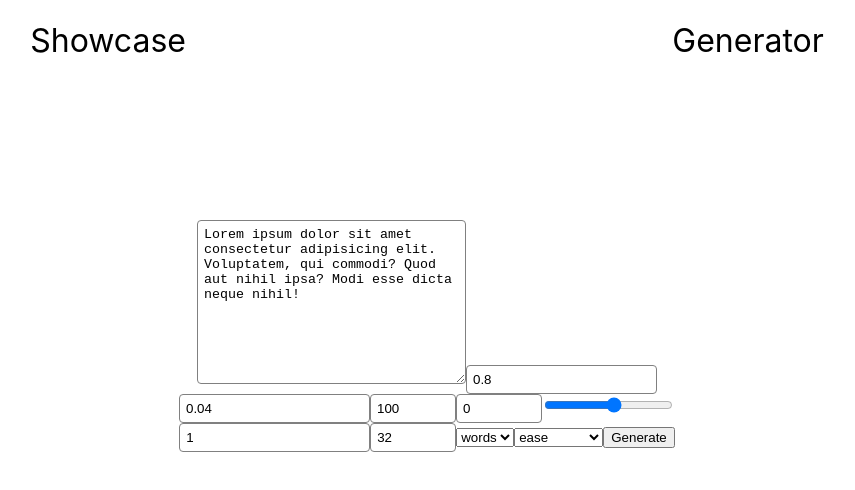
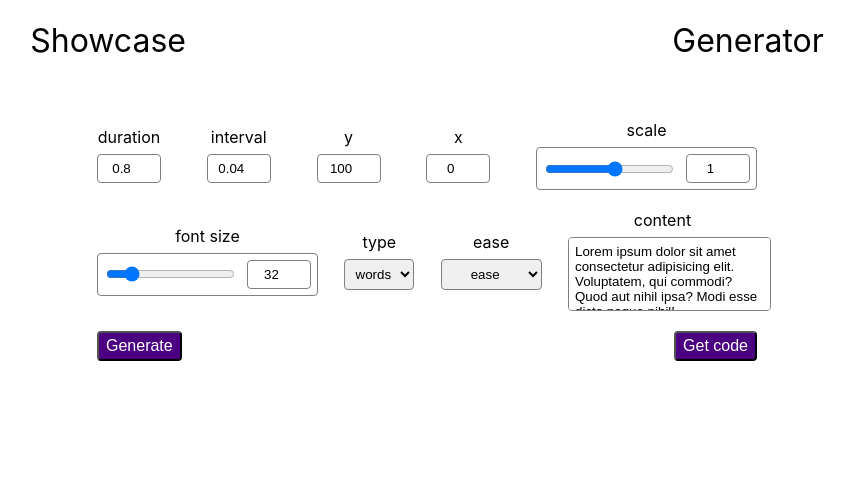
Before and after one commit to kalkson/react-animated-text-content-demo, a React (Create React App) app: page /generator in a window 1280 px wide. Shown: the top 490 px of the page, without its empty margins (213-1068 px from the left). Built offline with nearby package versions, Linux system fonts and the light colour scheme.

Commit message:
extend demo

```diff
--- a/package.json
+++ b/package.json
@@ -11,6 +11,7 @@
     "react-dom": "^17.0.2",
     "react-router-dom": "^6.0.2",
     "react-scripts": "4.0.3",
+    "react-syntax-highlighter": "^15.4.5",
     "react-table": "^7.7.0",
     "styled-components": "^5.3.3",
     "uuid": "^8.3.2",
--- a/public/index.html
+++ b/public/index.html
@@ -24,7 +24,7 @@
       work correctly both with client-side routing and a non-root public URL.
       Learn how to configure a non-root public URL by running `npm run build`.
     -->
-    <title>React App</title>
+    <title>Animated Text Demo</title>
   </head>
   <body>
     <noscript>You need to enable JavaScript to run this app.</noscript>
--- a/src/components/Generator.js
+++ b/src/components/Generator.js
@@ -1,5 +1,6 @@
 import { useState, useRef, useEffect } from 'react';
 import AnimatedText from 'react-animated-text-content';
+import SyntaxHighlighter from 'react-syntax-highlighter';
 
 const RangeInput = ({ ...props }) => {
   const [value, setValue] = useState(props.defaultValue);
@@ -13,26 +14,38 @@ const RangeInput = ({ ...props }) => {
   };
 
   return (
-    <>
-      <input onChange={handleChange} type='range' {...props} value={value} />{' '}
+    <div className={`${props.className} generator__range`}>
+      <input
+        type='range'
+        onChange={handleChange}
+        {...props}
+        className=''
+        value={value}
+      />
       <input
         type='number'
         step={props.step}
         onChange={handleChange}
         value={value}
       />
-    </>
+    </div>
   );
 };
 
 const Generator = () => {
   const [formData, setFormData] = useState(null);
+  const [code, setCode] = useState(null);
+  const [isCodeVisible, setCodeVisible] = useState(null);
   const formRef = useRef(null);
+
+  const handleClick = () => {
+    setCodeVisible(true);
+  };
 
   const handleSubmit = (event) => {
     event.preventDefault();
-    console.log('asd');
     const formDataEvent = new FormData(event.target);
+    setCodeVisible(false);
 
     let emptyFormData = {};
 
@@ -44,20 +57,30 @@ const Generator = () => {
     }
 
     console.log(emptyFormData);
+
+    const generatedCode = `<AnimatedText
+    type='${emptyFormData.type}'
+    interval={${emptyFormData?.interval}}
+    duration={${emptyFormData?.duration}}
+    animation={{
+      ${emptyFormData?.x !== '0' ? `x: '${emptyFormData.x}px',` : ''}
+      ${emptyFormData?.y !== '0' ? `y: '${emptyFormData.y}px',` : ''}
+      ${emptyFormData?.ease ? `ease: '${emptyFormData.ease}',` : ''}
+      ${emptyFormData?.scale !== '1' ? `scale: ${emptyFormData.scale},` : ''}
+    }}
+  >
+    Your content
+</AnimatedText>`.replaceAll(/^\s*\n/gm, '');
+
+    setCode(generatedCode);
     setFormData(emptyFormData);
   };
 
   return (
     <>
       <form onSubmit={handleSubmit} className='generator' ref={formRef}>
-        <textarea
-          name='content'
-          id='content'
-          className='generator__content'
-          cols='30'
-          rows='10'
-          defaultValue='Lorem ipsum dolor sit amet consectetur adipisicing elit. Voluptatem, qui commodi? Quod aut nihil ipsa? Modi esse dicta neque nihil!'
-        ></textarea>
+        <label htmlFor='duration' className='generator__label'>
+          duration
           <input
             type='number'
             id='duration'
@@ -66,6 +89,9 @@ const Generator = () => {
             step={0.01}
             defaultValue={0.8}
           />
+        </label>
+        <label htmlFor='interval' className='generator__label'>
+          interval
           <input
             type='number'
             id='interval'
@@ -74,6 +100,9 @@ const Generator = () => {
             step={0.01}
             defaultValue={0.04}
           />
+        </label>
+        <label htmlFor='y' className='generator__label'>
+          y
           <input
             type='number'
             id='y'
@@ -83,6 +112,9 @@ const Generator = () => {
             max={1000}
             defaultValue={100}
           />
+        </label>
+        <label htmlFor='x' className='generator__label'>
+          x
           <input
             type='number'
             id='x'
@@ -92,18 +124,22 @@ const Generator = () => {
             max={1000}
             defaultValue={0}
           />
+        </label>
+        <label htmlFor='scale' className='generator__label'>
+          scale
           <RangeInput
-          type='range'
             id='scale'
             name='scale'
-          className='generator__scale'
+            className='generator__scale generator__range'
             min={-10}
             max={10}
             defaultValue={1}
             step={0.01}
           />
-        <input
-          type='number'
+        </label>
+        <label htmlFor='size' className='generator__label'>
+          font size
+          <RangeInput
             id='size'
             name='size'
             className='generator__size'
@@ -112,6 +148,9 @@ const Generator = () => {
             defaultValue={32}
             step={0.1}
           />
+        </label>
+        <label htmlFor='type' className='generator__label'>
+          type
           <select
             id='type'
             name='type'
@@ -125,6 +164,9 @@ const Generator = () => {
             </option>
             <option value='chars'>chars</option>
           </select>
+        </label>
+        <label htmlFor='ease' className='generator__label'>
+          ease
           <select
             id='ease'
             name='ease'
@@ -138,18 +180,36 @@ const Generator = () => {
               ease
             </option>
             <option value='ease-in'>ease-in</option>
+            <option value='ease-out'>ease-out</option>
             <option value='ease-in-out'>ease-in-out</option>
             <option value='linear'>linear</option>
           </select>
+        </label>
+        <label htmlFor='content' className='generator__label'>
+          content
+          <textarea
+            name='content'
+            id='content'
+            className='generator__content'
+            defaultValue='Lorem ipsum dolor sit amet consectetur adipisicing elit. Voluptatem, qui commodi? Quod aut nihil ipsa? Modi esse dicta neque nihil!'
+          ></textarea>
+        </label>
         <button type='submit'>Generate</button>
+        <button type='button' onClick={handleClick}>
+          Get code
+        </button>
+      </form>
+      {isCodeVisible && code && (
+        <SyntaxHighlighter language='jsx'>{code}</SyntaxHighlighter>
+      )}
       {formData && (
         <AnimatedText
           className='generator__text'
           type={formData.type}
           interval={formData?.interval ?? 0.04}
           style={{ fontSize: `${formData?.size ?? 32}px` }}
+          duration={formData?.duration}
           animation={{
-              duration: formData?.duration ?? 0.04,
             x: `${formData?.x ?? 0}px`,
             y: `${formData?.y ?? 0}px`,
             ease: formData?.ease ?? 'ease-in-out',
@@ -159,7 +219,6 @@ const Generator = () => {
           {formData.content || ''}
         </AnimatedText>
       )}
-      </form>
     </>
   );
 };
--- /dev/null
+++ b/src/components/ShowcaseItem.js
@@ -0,0 +1,30 @@
+import { useEffect, useState } from 'react';
+import AnimatedText from 'react-animated-text-content';
+
+const ShowcaseItem = ({ children, ...props }) => {
+  const [shouldRerender, setShouldRerender] = useState(false);
+
+  useEffect(() => {}, [shouldRerender]);
+
+  const handleClick = () => {
+    setShouldRerender(!shouldRerender);
+  };
+
+  return (
+    <div className='item__content'>
+      {props.animationType && <span>animationType: {props.animationType}</span>}
+      {props.type && <span>type: {props.type}</span>}
+      <button onClick={handleClick}>Rerun</button>
+      <AnimatedText
+        style={{ fontSize: '2rem' }}
+        className='item__text'
+        rootMargin='0px'
+        {...props}
+      >
+        {children}
+      </AnimatedText>
+    </div>
+  );
+};
+
+export default ShowcaseItem;
--- a/src/index.scss
+++ b/src/index.scss
@@ -32,14 +32,18 @@ code {
 }
 
 .container {
-  width: 40%;
-  margin: 100px auto;
+  width: 85%;
+  margin: 0 auto;
   display: flex;
   justify-content: center;
   align-items: center;
   padding-top: 40px;
   text-align: center;
   flex-direction: column;
+
+  @media (min-width: 576px) {
+    width: 55%;
+  }
 }
 
 .dot {
@@ -55,20 +59,104 @@ code {
   transition: left 300ms ease-in-out;
 }
 
-.showcase {
+button {
+  background: indigo;
+  outline: none;
+  font-size: 1rem;
+  padding: 4px 7px;
+  border-radius: 4px;
+  color: white;
+  cursor: pointer;
+  width: fit-content;
 }
 
 .generator {
+  display: flex;
+  flex-wrap: wrap;
+  gap: 20px;
+  align-items: center;
+  justify-content: space-between;
+  width: 100%;
+  max-width: 660px;
+
+  @media (max-width: 576px) {
+    width: 98%;
+
+    gap: 2px;
+  }
+
+  &__range {
+    padding: 5px;
+    outline: solid 1px;
+    display: flex;
+    align-items: center;
+    border-radius: 4px;
+
+    & input[type="number"] {
+      margin-left: 10px;
+      text-align: center;
+      width: 50px;
+    }
+  }
+
+  &__content {
+    max-width: 300px;
+    width: 100%;
+    height: 60px;
+    resize: none;
+    font-family: sans-serif;
+  }
+
+  &__label {
+    display: flex;
+    flex-direction: column;
+    gap: 7px;
+  }
+
   &__text {
     font-size: 40px;
-    margin: 120px 0;
+    margin: 50px 0;
   }
 
   & input:not([type="range"]),
-  textarea {
+  textarea,
+  select,
+  &__range {
     border-radius: 4px;
     outline: none;
     border: solid 1px gray;
     padding: 6px;
+
+    @media (max-width: 576px) {
+      margin-bottom: 10px;
+    }
+  }
+
+  & input,
+  select {
+    text-align: center;
+  }
+
+  & input[type="number"] {
+    width: 50px;
   }
 }
+
+.item {
+  &__content {
+    display: flex;
+    flex-direction: column;
+    align-items: center;
+    gap: 10px;
+    margin-top: 40vh;
+  }
+
+  &__text {
+    margin-top: 30px;
+  }
+}
+
+.showcase {
+  width: 60%;
+  padding-bottom: 500px;
+}
```
Also changed, not shown: src/components/Showcase.js (+63 -3 lines), 1 other file (tests, documents, lock files or other folders). Lines whose indentation alone changed are shown as unchanged.
